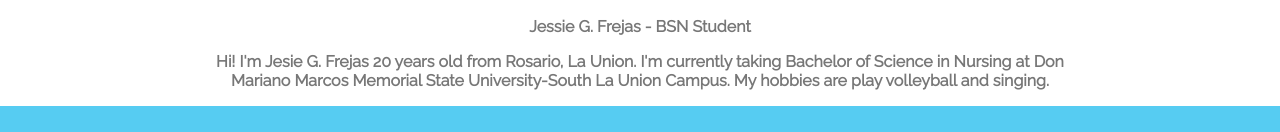
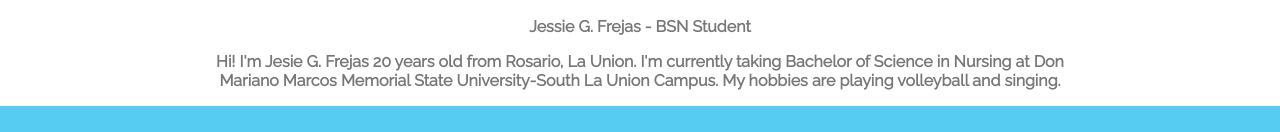
Before and after one commit to Axle-Moore/RN-Life-Inc-website, a plain HTML site: page about.html in a window 1280 px wide. Shown: the part 584-716 px from the top of the page. Drawn offline with Linux system fonts and the light colour scheme.

Commit message:
Update about.html

```diff
--- a/about.html
+++ b/about.html
@@ -21,7 +21,7 @@
             <h2 class="section-header">ABOUT ME</h2>
             <img src="Images/JessieFrejas.png" alt="" srcset="" width="250">
             <p>Jessie G. Frejas - BSN Student</p>
-            <p>Hi! I'm Jesie G. Frejas 20 years old from Rosario, La Union. I'm currently taking Bachelor of Science in Nursing at Don Mariano Marcos Memorial State University-South La Union Campus. My hobbies are play volleyball and singing.</p>
+            <p>Hi! I'm Jesie G. Frejas 20 years old from Rosario, La Union. I'm currently taking Bachelor of Science in Nursing at Don Mariano Marcos Memorial State University-South La Union Campus. My hobbies are playing volleyball and singing.</p>
         </section>
         <footer class="main-footer">
             <div class="container main-footer-container">
```
